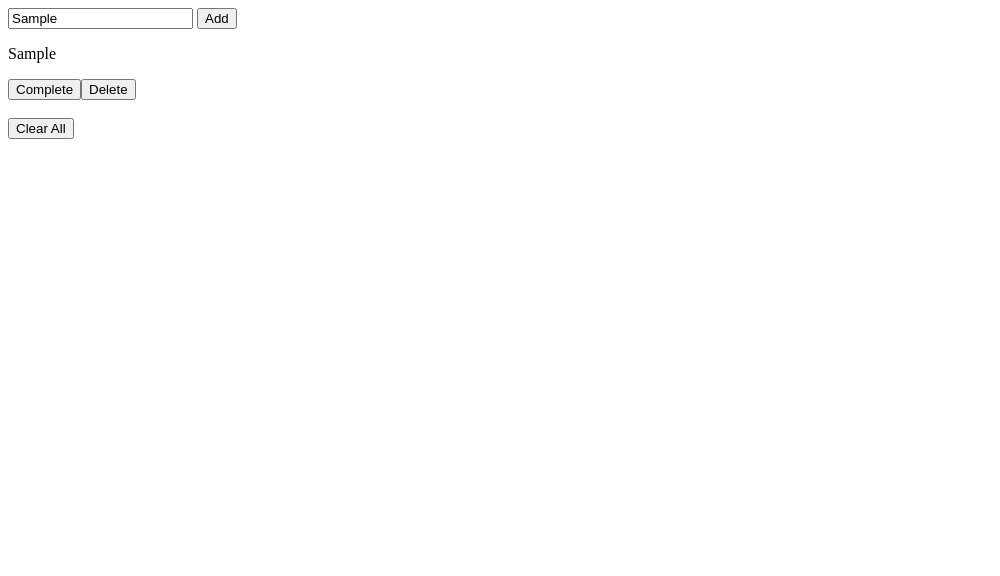
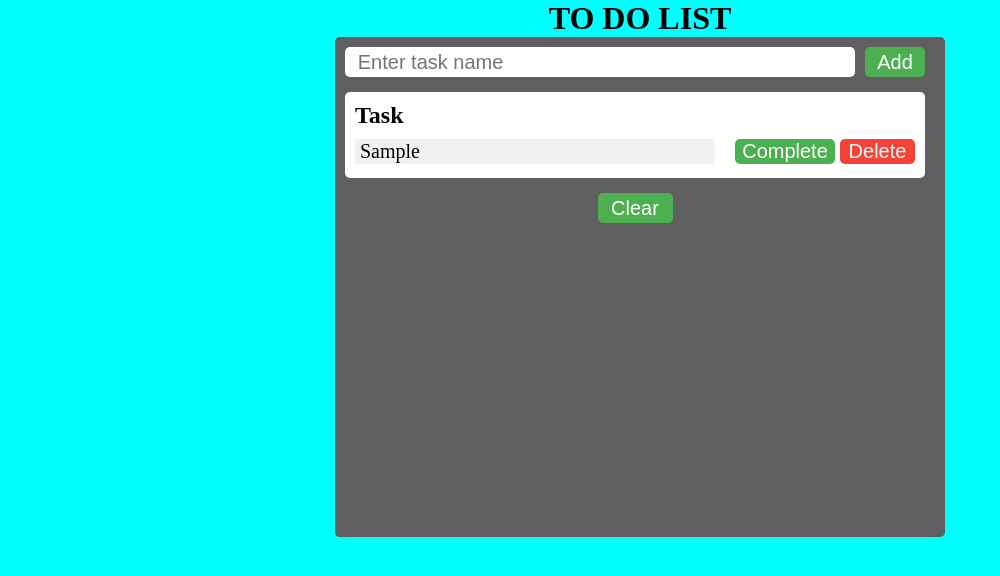
Before and after one commit to deep-muni/to_do_list, a plain HTML site: page index.html in a window 1280 px wide. Both pictures are taken after typing "Sample" into the empty fields and a click on the button "Add". Shown: the whole page, without its empty margins (0-1000 px from the left). Drawn offline with Linux system fonts and the light colour scheme.

Commit message:
Modified the user interface design

```diff
--- a/index.html
+++ b/index.html
@@ -7,13 +7,23 @@
 </head>
 <body>
 
-<input type="text" id="task">
-<button onclick="addToList()">Add</button>
+<h1 class="header">TO DO LIST</h1>
 
-<div class="wrapper" id="wrap"></div>
+<div class="scroll-bar">
+	<div class="outer_wrapper">
+		<button class="addButton" onclick="addToList()">Add</button>
+		<div class="user_input">
+			<input type="text" id="task" class="text" placeholder="Enter task name">
+		</div>
 
-<br>
-<button onclick="clearList()">Clear All</button>
+		<div class="wrapper" id="wrap">
+			<h2>Task</h2>
+		</div>
+		<div class="clear_area">
+			<button onclick="clearList()" class="clear">Clear</button>
+		</div>
+	<div>
+</div>
 
 </body>
 </html>
--- a/script.js
+++ b/script.js
@@ -1,29 +1,42 @@
 var count = 0;
 
 function addToList(){
-
-	count++;
-	addElement(count);
-
+	var task_text = document.getElementById("task").value;
+	if(task_text != ""){
+		count++;
+		addElement(count);
+		document.getElementById("task").value = ""
+	}
 }
 
 function addElement(count){
 	var wrap = document.getElementById("wrap");
 	var wrap_inner = document.createElement("div");
 	wrap_inner.setAttribute("id", "task_" + count);
+	wrap_inner.setAttribute("class", "task_block");
 	wrap.appendChild(wrap_inner);
 
 	var item = document.createElement("p");
 	item.setAttribute("id", "item" + count)
+	item.setAttribute("class", "task_name");
 	var task_text = document.getElementById("task").value;
 	var node = document.createTextNode(task_text);
 	item.appendChild(node);
 	wrap_inner.appendChild(item);
 
+	var delete_item = document.createElement("button");
+	node = document.createTextNode("Delete");
+	delete_item.setAttribute("onclick", "deleteItem(this.id)");
+	delete_item.setAttribute("id", "delete_" + count);
+	delete_item.setAttribute("class", "actionButton delete");
+	delete_item.appendChild(node);
+	wrap_inner.appendChild(delete_item);
+
 	var complete = document.createElement("button");
 	node = document.createTextNode("Complete");
 	complete.setAttribute("onclick", "markComplete(this.id)");
 	complete.setAttribute("id", "complete_" + count);
+	complete.setAttribute("class", "actionButton complete");
 	complete.appendChild(node);
 	wrap_inner.appendChild(complete);
 
@@ -31,16 +44,10 @@ function addElement(count){
 	node = document.createTextNode("Incomplete");
 	incomplete.setAttribute("onclick", "markIncomplete(this.id)");
 	incomplete.setAttribute("id", "incomplete_" + count);
+	incomplete.setAttribute("class", "actionButton incomplete");
 	incomplete.appendChild(node);
 	wrap_inner.appendChild(incomplete);
 	incomplete.style.display = "none";
-
-	var delete_item = document.createElement("button");
-	node = document.createTextNode("Delete");
-	delete_item.setAttribute("onclick", "deleteItem(this.id)");
-	delete_item.setAttribute("id", "delete_" + count);
-	delete_item.appendChild(node);
-	wrap_inner.appendChild(delete_item);
 }
 
 
@@ -50,8 +57,8 @@ function markComplete(id){
 	para[0].classList.add("completed");
 
 	var but = parent.getElementsByTagName("button");
-	but[0].style.display = "none";
-	but[1].style.display = "inline";
+	but[1].style.display = "none";
+	but[2].style.display = "inline";
 
 }
 
@@ -66,6 +73,11 @@ function clearList(){
 	while (wrap.firstChild) {
     	wrap.removeChild(wrap.lastChild);
   	}
+
+  	var sub_head = document.createElement("h2");
+  	var node = document.createTextNode("Task");
+  	sub_head.appendChild(node);
+	wrap.appendChild(sub_head);
 }
 
 function markIncomplete(id){
@@ -74,7 +86,7 @@ function markIncomplete(id){
 	para[0].classList.remove("completed");
 
 	var but = parent.getElementsByTagName("button");
-	but[0].style.display = "inline";
-	but[1].style.display = "none";
+	but[1].style.display = "inline";
+	but[2].style.display = "none";
 
 }
--- a/style.css
+++ b/style.css
@@ -1 +1,30 @@
-.completed { text-decoration: line-through}
+*{margin: 0; padding: 0;}
+
+body{background-color: aqua}
+
+.header{text-align: center;}
+
+.scroll-bar{position: relative; max-width: 600px; height: 500px; margin: 0 auto; overflow-y: auto; padding-right: 10px; background-color: #5F5F5F; border-radius: 5px;}
+
+::-webkit-scrollbar{height: 10px; width: 10px; background: #000;}
+
+::-webkit-scrollbar-thumb { border: 1px #000 solid; background: #fff;}
+
+.outer_wrapper{position: relative; width: 580px; height: 490px; margin: 0 auto; padding: 10px 10px 0; background-color: #5F5F5F; border-radius: 5px;}
+
+.addButton{width: 60px; height: 30px; float: right; border: none; background-color: #4CAF50; color: #fff; font-size: 20px; border-radius: 5px;}
+.user_input{padding-right: 10px; overflow: hidden;}
+.text{width: 95%; font-size: 20px; height: 30px; border: none; padding: 0 2.5%; border-radius: 5px;}
+
+.wrapper{background-color: #fff; margin-top: 15px; padding: 10px; border-radius: 5px;}
+
+.task_block{margin-top: 10px; overflow: hidden;}
+.task_name{display: inline-block; font-size: 20px; color: #000; line-height: 25px; width: 355px; overflow: hidden;text-overflow: ellipsis; white-space: nowrap; background-color: #f1f1f1; padding-left: 5px;}
+.actionButton{float: right; width: 100px; border: none; color: #fff; font-size: 20px; height: 25px; border-radius: 5px;}
+.complete{background-color: #4CAF50;}
+.completed { text-decoration: line-through;}
+.incomplete{background-color: #008CBA; width: 110px;}
+.delete{background-color: #f44336; margin-left: 5px; width: 75px;}
+
+.clear_area{text-align: center; margin-top: 15px; margin-bottom: 15px;}
+.clear{background-color: #4CAF50; border: none; color: #fff; font-size: 20px; width: 75px; height: 30px; border-radius: 5px;}
```
